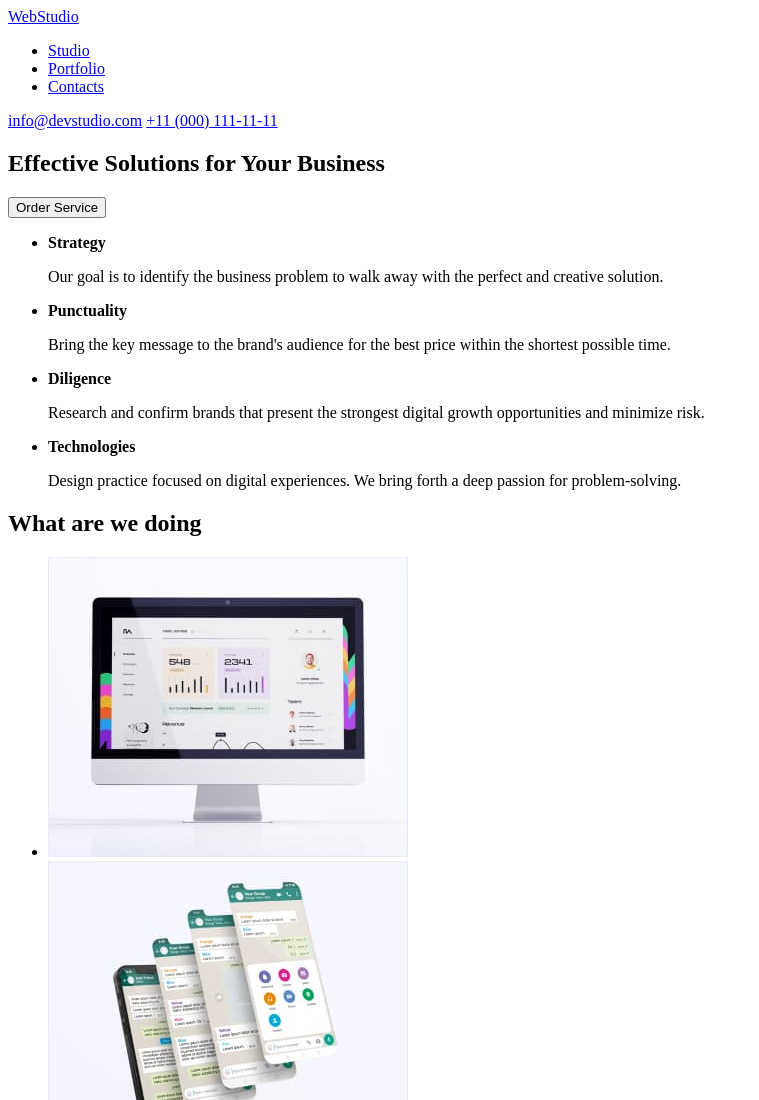
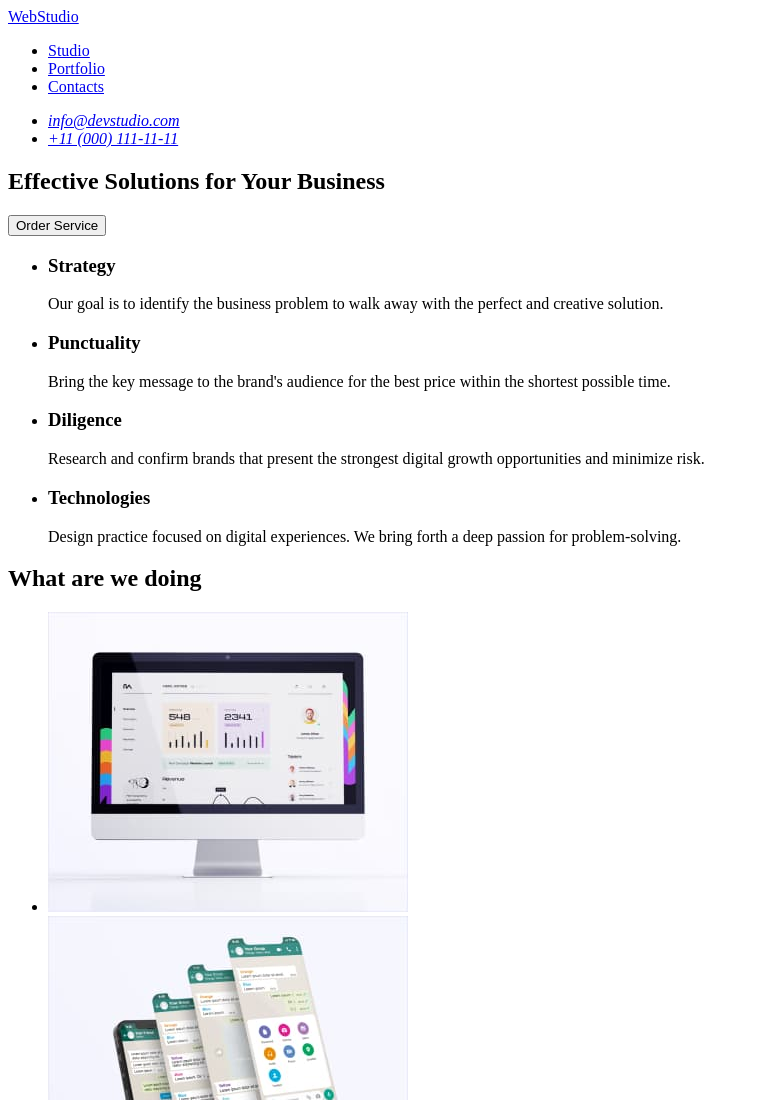
Before and after one commit to ValiaStebivka/goit-homework-01, a plain HTML site: page index.html in a window 1280 px wide. Shown: the top 1100 px of the page, without its empty margins (0-759 px from the left). Drawn offline with Linux system fonts and the light colour scheme.

Commit message:
Update index.html

```diff
--- a/index.html
+++ b/index.html
@@ -7,7 +7,7 @@
   </head>
   <body>
     <header>
-      <a href="/"> WebStudio </a>
+      <a href="./index.html"> WebStudio </a>
       <nav>
         <ul>
           <li>
@@ -21,8 +21,13 @@
           </li>
         </ul>
       </nav>
-      <a href="mailto:info@devstudio.com">info@devstudio.com</a>
-      <a href="tel:110001111111">+11 (000) 111-11-11</a>
+
+      <address>
+        <ul>
+          <li><a href="mailto:info@devstudio.com">info@devstudio.com</a></li>
+          <li><a href="tel:+110001111111">+11 (000) 111-11-11</a></li>
+        </ul>
+      </address>
     </header>
 
     <main>
@@ -31,10 +36,10 @@
         <button type="button">Order Service</button>
       </section>
 
-      <div>
+      <section>
         <ul>
           <li>
-            <b>Strategy</b>
+            <h3>Strategy</h3>
             <p>
               Our goal is to identify the business problem to walk away with the
               perfect and creative solution.
@@ -42,7 +47,7 @@
           </li>
 
           <li>
-            <b>Punctuality</b>
+            <h3>Punctuality</h3>
             <p>
               Bring the key message to the brand's audience for the best price
               within the shortest possible time.
@@ -50,21 +55,21 @@
           </li>
 
           <li>
-            <b>Diligence</b>
+            <h3>Diligence</h3>
             <p>
               Research and confirm brands that present the strongest digital
               growth opportunities and minimize risk.
             </p>
           </li>
           <li>
-            <b>Technologies</b>
+            <h3>Technologies</h3>
             <p>
               Design practice focused on digital experiences. We bring forth a
               deep passion for problem-solving.
             </p>
           </li>
         </ul>
-      </div>
+      </section>
 
       <section>
         <h2>What are we doing</h2>
@@ -144,7 +149,7 @@
     </main>
 
     <footer>
-      <a href="/"> WebStudio </a>
+      <a href="./index.html"> WebStudio </a>
       <p>
         Increase the flow of customers and sales for your business with digital
         marketing & growth solutions.
```
